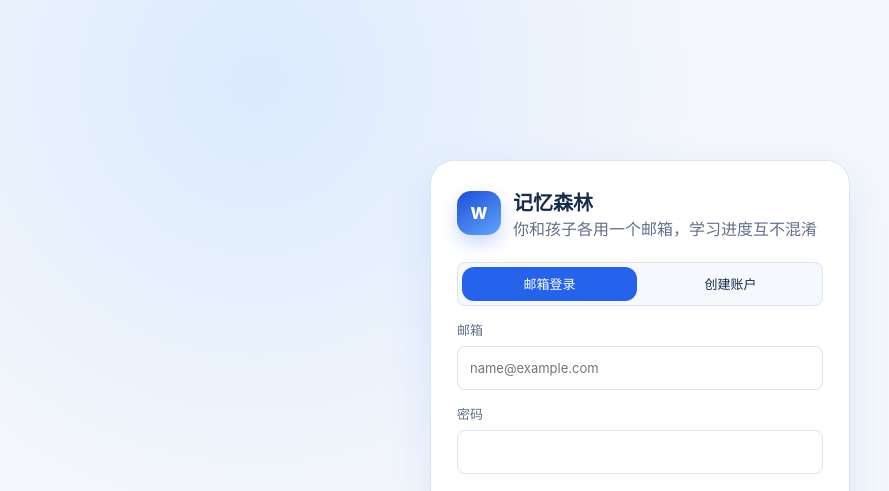
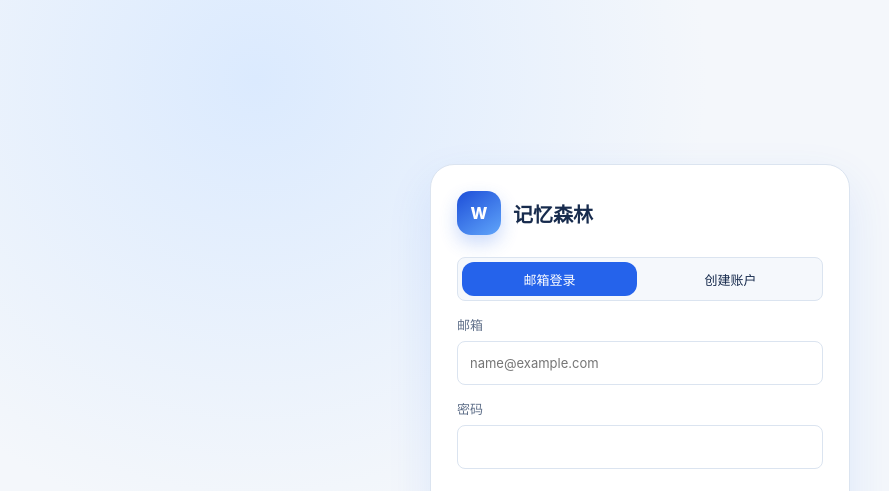
Before and after one commit to stevenxupengfei-bit/word-memory-app, a website: page index.html in a window 1280 px wide. Shown: the top 491 px of the page, without its empty margins (0-889 px from the left). Drawn offline with Linux system fonts and the light colour scheme; no server answers.

Commit message:
Remove login page family tagline

```diff
--- a/index.html
+++ b/index.html
@@ -17,7 +17,6 @@
           <span class="mark">W</span>
           <div>
             <h1>记忆森林</h1>
-            <p>你和孩子各用一个邮箱，学习进度互不混淆</p>
           </div>
         </div>
 
```
